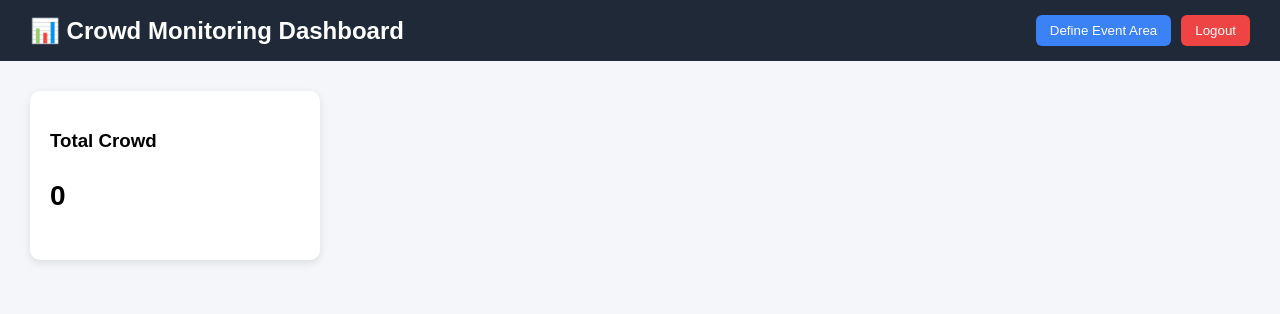
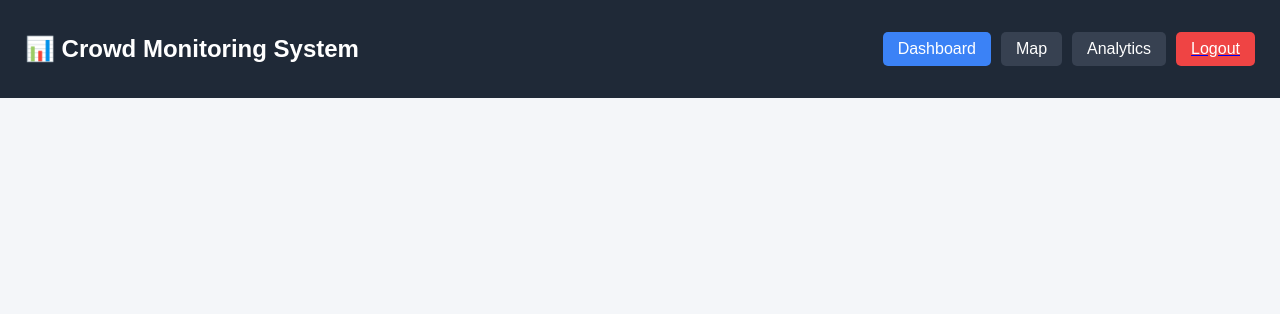
Before and after one commit to jithu8156/CrowdTrackingSystem, a Flask app: page /dashboard in a window 1280 px wide. Shown: the top 314 px of the page. Run offline with Flask 3, Linux system fonts and the light colour scheme; the visitor is signed in with stand-in values (Sample User, id 1).

Commit message:
Fix dashboard for dynamic squares

```diff
--- a/templates/dashboard.html
+++ b/templates/dashboard.html
@@ -1,63 +1,48 @@
 <!DOCTYPE html>
 <html>
 <head>
-<title>Admin Crowd Dashboard</title>
-<meta http-equiv="refresh" content="3">
+<title>Crowd Monitoring System</title>
+
+<link rel="stylesheet" href="https://unpkg.com/leaflet/dist/leaflet.css"/>
+
+<script src="https://unpkg.com/leaflet/dist/leaflet.js"></script>
 
 <style>
 
 body{
 margin:0;
-    font-family:Arial, Helvetica, sans-serif;
+font-family:Arial;
 background:#f4f6f9;
 }
 
 .topbar{
 background:#1f2937;
 color:white;
-    padding:15px 30px;
+padding:15px 25px;
 display:flex;
 justify-content:space-between;
 align-items:center;
 }
 
-.topbar h2{
-    margin:0;
-}
-
-.buttons{
+.tabs{
 display:flex;
 gap:10px;
 }
 
-button{
-    padding:8px 14px;
-    border:none;
-    border-radius:6px;
+.tab{
+background:#374151;
+color:white;
+padding:8px 15px;
+border-radius:5px;
 cursor:pointer;
 }
 
-.map-btn{
+.active{
 background:#3b82f6;
-    color:white;
 }
 
-.logout-btn{
-    background:#ef4444;
-    color:white;
-}
-
-.dashboard{
-    padding:30px;
-}
-
-.total-box{
-    background:white;
-    padding:20px;
-    border-radius:10px;
-    width:250px;
-    margin-bottom:25px;
-    box-shadow:0 3px 8px rgba(0,0,0,0.1);
+.content{
+padding:25px;
 }
 
 .grid{
@@ -71,22 +56,15 @@ button{
 padding:20px;
 border-radius:10px;
 text-align:center;
-    box-shadow:0 3px 8px rgba(0,0,0,0.1);
-    transition:0.2s;
+box-shadow:0 2px 8px rgba(0,0,0,0.1);
 }
 
-.safe{
-    color:#16a34a;
-    font-weight:bold;
-}
+.safe{color:green}
+.danger{color:red}
 
-.danger{
-    color:#dc2626;
-    font-weight:bold;
-}
-
-.overcrowded{
-    border:3px solid #dc2626;
+#map{
+height:600px;
+display:none;
 }
 
 </style>
@@ -96,45 +74,39 @@ button{
 
 <div class="topbar">
 
-<h2>📊 Crowd Monitoring Dashboard</h2>
+<h2>📊 Crowd Monitoring System</h2>
 
-<div class="buttons">
+<div class="tabs">
 
-<a href="/admin/map">
-<button class="map-btn">Define Event Area</button>
-</a>
+<div class="tab active" onclick="showTab('dashboard')">Dashboard</div>
+<div class="tab" onclick="showTab('map')">Map</div>
+<div class="tab" onclick="showTab('analytics')">Analytics</div>
 
 <a href="/logout">
-<button class="logout-btn">Logout</button>
+<div class="tab" style="background:#ef4444;">Logout</div>
 </a>
 
 </div>
 
 </div>
 
-<div class="dashboard">
 
-<div class="total-box">
+<div class="content">
 
-<h3>Total Crowd</h3>
-
-<p style="font-size:28px;font-weight:bold;">
-{{ squares.values() | sum(attribute='count') }}
-</p>
-
-</div>
+<!-- DASHBOARD -->
+<div id="dashboardTab">
 
 <div class="grid">
 
 {% for id, square in squares.items() %}
 
-<div class="card {% if square.count > square.limit %}overcrowded{% endif %}">
+<div class="card">
 
 <h3>Square {{ id }}</h3>
 
-<p><strong>People:</strong> {{ square.count }}</p>
+<p>People: {{ square.count }}</p>
 
-<p><strong>Limit:</strong> {{ square.limit }}</p>
+<p>Limit: {{ square.limit }}</p>
 
 {% if square.count > square.limit %}
 <p class="danger">⚠ OVERCROWDED</p>
@@ -150,5 +122,106 @@ button{
 
 </div>
 
+
+<!-- MAP -->
+<div id="map"></div>
+
+
+<!-- ANALYTICS -->
+<div id="analyticsTab" style="display:none">
+
+<h3>Analytics Coming Soon</h3>
+
+<p>Future improvements:</p>
+
+<ul>
+<li>Crowd density graphs</li>
+<li>Peak crowd analysis</li>
+<li>Event timeline reports</li>
+</ul>
+
+</div>
+
+</div>
+
+<script>
+
+// TAB SWITCHING
+
+function showTab(tab){
+
+document.getElementById("dashboardTab").style.display="none";
+document.getElementById("map").style.display="none";
+document.getElementById("analyticsTab").style.display="none";
+
+if(tab==="dashboard"){
+document.getElementById("dashboardTab").style.display="block";
+}
+
+if(tab==="map"){
+document.getElementById("map").style.display="block";
+map.invalidateSize();
+}
+
+if(tab==="analytics"){
+document.getElementById("analyticsTab").style.display="block";
+}
+
+}
+
+
+// MAP
+
+var map=L.map('map').setView([9.931,76.267],18);
+
+L.tileLayer('https://{s}.tile.openstreetmap.org/{z}/{x}/{y}.png',{
+attribution:'© OpenStreetMap'
+}).addTo(map);
+
+
+// LIVE USERS
+
+var userMarkers={};
+
+function updateUsers(){
+
+fetch('/live_users')
+
+.then(res=>res.json())
+
+.then(data=>{
+
+for(let id in data){
+
+let lat=data[id].lat;
+let lon=data[id].lon;
+
+if(userMarkers[id]){
+
+userMarkers[id].setLatLng([lat,lon]);
+
+}else{
+
+let marker=L.circleMarker([lat,lon],{
+radius:7,
+color:"red",
+fillColor:"red",
+fillOpacity:0.9
+}).addTo(map);
+
+userMarkers[id]=marker;
+
+}
+
+}
+
+});
+
+}
+
+setInterval(updateUsers,3000);
+
+</script>
+
 </body>
 </html>
```
Also changed, not shown: templates/admin_map.html (+60 -32 lines). Lines whose indentation alone changed are shown as unchanged.
